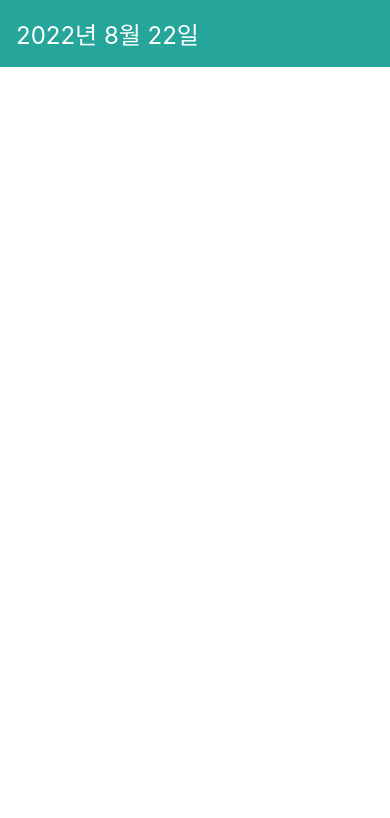
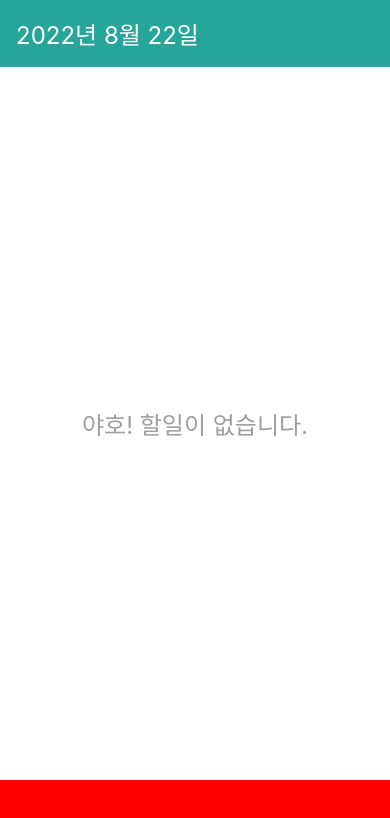
Before and after one commit to kkj53051000/react_native_todo_app, a React Native app: screen / in a window 390 px wide. Shown: the top 818 px of the page. Built offline with nearby package versions, Linux system fonts and the light colour scheme.

Commit message:
ready layout

```diff
--- a/App.js
+++ b/App.js
@@ -12,19 +12,27 @@
 } from 'react-native';
 import DateHead from './components/DateHead';
 import { SafeAreaProvider } from 'react-native-safe-area-context';
+import AddTodo from './components/AddTodo';
+import Empty from './components/Empty';
 
 const App = () => {
   const today = new Date();
 
   return (
     <SafeAreaProvider>
-      <SafeAreaView edges={['bottom']}>
+      <SafeAreaView edges={['bottom']} style={styles.block}>
         <DateHead date={today} />
+        <Empty />
+        <AddTodo />
       </SafeAreaView>
     </SafeAreaProvider>
   );
 };
 
-const styles = StyleSheet.create({});
+const styles = StyleSheet.create({
+  block: {
+    flex: 1,
+  },
+});
 
 export default App;
--- /dev/null
+++ b/components/AddTodo.js
@@ -0,0 +1,15 @@
+import React from "react";
+import {View, StyleSheet} from 'react-native';
+
+function AddTodo() {
+    return <View style={style.block} />;
+}
+
+const style = StyleSheet.create({
+    block: {
+        height: 64,
+        backgroundColor: 'red'
+    },
+});
+
+export default AddTodo;
--- /dev/null
+++ b/components/Empty.js
@@ -0,0 +1,24 @@
+import React from 'react';
+import {View, Text, StyleSheet} from 'react-native';
+
+function Empty() {
+    return (
+        <View style={styles.block}>
+            <Text style={styles.description}>야호! 할일이 없습니다.</Text>
+        </View>
+    );
+}
+
+const styles = StyleSheet.create({
+    block: {
+        flex: 1,
+        alignItems: 'center',
+        justifyContent: 'center',
+    },
+    description: {
+        fontSize: 24,
+        color: '#9e9e9e',
+    },
+});
+
+export default Empty;
```
